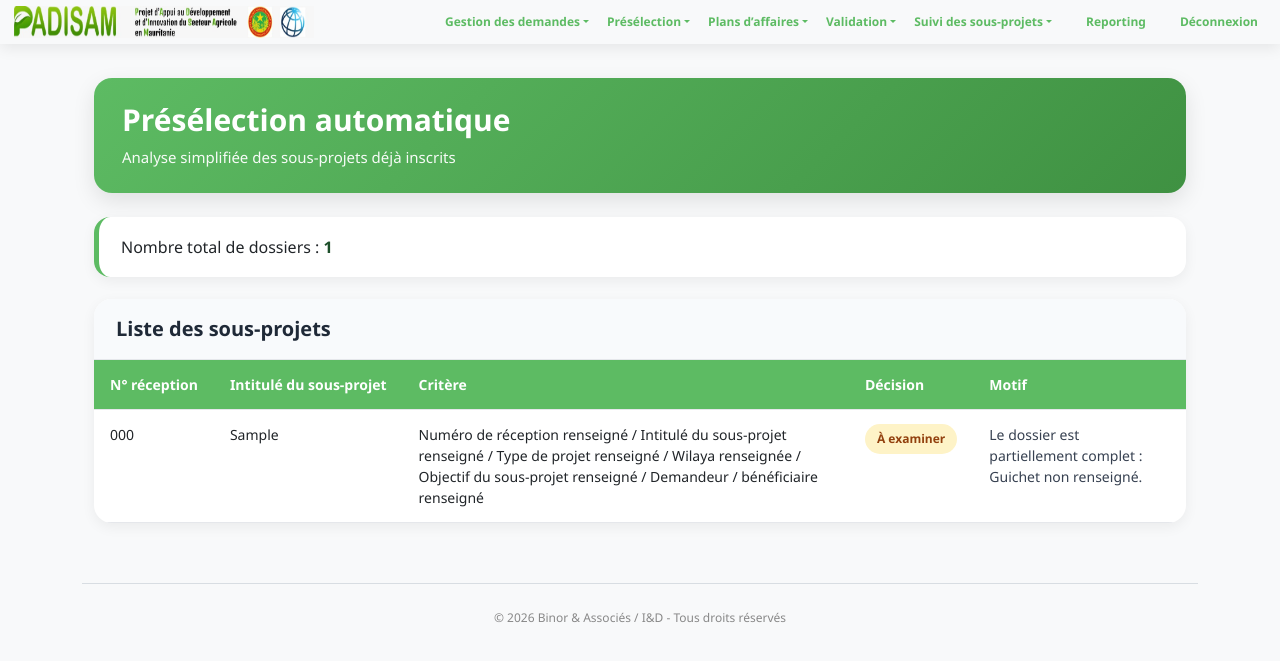
After one commit to metou9/PlateformeFCP, a Django app: page /formulaire/preselection-automatique/ in a window 1280 px wide. The commit adds this page. Shown: the top 661 px of the page. Run offline with Django 4.2, Linux system fonts and the light colour scheme; tables that the repository leaves empty hold one stand-in row (values such as "Sample post").

Commit message:
Ajout Preselection

```diff
--- a/formulaire/templates/formulaire/partials/_navbar.html
+++ b/formulaire/templates/formulaire/partials/_navbar.html
@@ -20,7 +20,7 @@
                 <li class="nav-item dropdown">
                     <a class="nav-link dropdown-toggle main-nav-link" href="#" id="examenDropdown" role="button" data-bs-toggle="dropdown" aria-expanded="false">Présélection</a>
                     <ul class="dropdown-menu custom-dropdown" aria-labelledby="examenDropdown">
-                        <li><span class="dropdown-item disabled-submenu">Présélection Automatique</span></li>
+                        <li><a class="dropdown-item active-submenu" href="{% url 'formulaire:preselection_automatique' %}">Présélection Automatique</a></li>
                         <li><span class="dropdown-item disabled-submenu">Présélection Comité de présélection régional</span></li>
 
                     </ul>
--- /dev/null
+++ b/formulaire/templates/formulaire/preselection_automatique.html
@@ -0,0 +1,187 @@
+{% extends 'formulaire/base.html' %}
+
+{% block title %}Présélection automatique - PADISAM{% endblock %}
+{% block extra_css %}
+<link href="/static/formulaire/css/formulaire.css" rel="stylesheet">
+<style>
+    .preselection-page {
+        padding-top: 10px;
+        padding-bottom: 30px;
+    }
+
+    .preselection-header {
+        background: linear-gradient(135deg, #5dbb63 0%, #3f9142 100%);
+        color: white;
+        padding: 24px 28px;
+        border-radius: 18px;
+        margin-bottom: 24px;
+        box-shadow: 0 8px 22px rgba(0, 0, 0, 0.10);
+    }
+
+    .preselection-header h1 {
+        margin: 0 0 8px 0;
+        font-size: 30px;
+        font-weight: 700;
+    }
+
+    .preselection-header p {
+        margin: 0;
+        font-size: 15px;
+        opacity: 0.95;
+    }
+
+    .stats-card {
+        background: #fff;
+        border-radius: 16px;
+        padding: 18px 22px;
+        box-shadow: 0 4px 14px rgba(0, 0, 0, 0.06);
+        margin-bottom: 22px;
+        border-left: 5px solid #5dbb63;
+    }
+
+    .stats-card strong {
+        color: #1d4f2a;
+    }
+
+    .preselection-table-card {
+        background: #fff;
+        border-radius: 18px;
+        overflow: hidden;
+        box-shadow: 0 4px 14px rgba(0, 0, 0, 0.06);
+    }
+
+    .preselection-table-card .card-header-custom {
+        background: #f8fafc;
+        padding: 18px 22px;
+        border-bottom: 1px solid #e5e7eb;
+    }
+
+    .preselection-table-card .card-header-custom h5 {
+        margin: 0;
+        color: #1f2937;
+        font-weight: 700;
+    }
+
+    .table-responsive {
+        width: 100%;
+        overflow-x: auto;
+    }
+
+    .preselection-table {
+        width: 100%;
+        border-collapse: collapse;
+    }
+
+    .preselection-table thead {
+        background: #5dbb63;
+        color: white;
+    }
+
+    .preselection-table th,
+    .preselection-table td {
+        padding: 14px 16px;
+        text-align: left;
+        border-bottom: 1px solid #e5e7eb;
+        vertical-align: top;
+        font-size: 14px;
+    }
+
+    .preselection-table th {
+        white-space: nowrap;
+        font-weight: 700;
+    }
+
+    .preselection-table tbody tr:hover {
+        background: #f9fafb;
+    }
+
+    .decision-badge {
+        display: inline-block;
+        padding: 6px 12px;
+        border-radius: 999px;
+        font-size: 12px;
+        font-weight: 700;
+        white-space: nowrap;
+    }
+
+    .badge-ok {
+        background: #dcfce7;
+        color: #166534;
+    }
+
+    .badge-review {
+        background: #fef3c7;
+        color: #92400e;
+    }
+
+    .badge-no {
+        background: #fee2e2;
+        color: #991b1b;
+    }
+
+    .motif-text {
+        color: #374151;
+        line-height: 1.5;
+    }
+
+    .empty-box {
+        padding: 30px;
+        text-align: center;
+        color: #6b7280;
+    }
+</style>
+{% endblock %}
+
+{% block content %}
+<div class="container preselection-page">
+    <div class="preselection-header">
+        <h1>Présélection automatique</h1>
+        <p>Analyse simplifiée des sous-projets déjà inscrits</p>
+    </div>
+
+    <div class="stats-card">
+        Nombre total de dossiers : <strong>{{ total_dossiers }}</strong>
+    </div>
+
+    <div class="preselection-table-card">
+        <div class="card-header-custom">
+            <h5>Liste des sous-projets</h5>
+        </div>
+
+        {% if lignes %}
+            <div class="table-responsive">
+                <table class="preselection-table">
+                    <thead>
+                        <tr>
+                            <th>N° réception</th>
+                            <th>Intitulé du sous-projet</th>
+                            <th>Critère</th>
+                            <th>Décision</th>
+                            <th>Motif</th>
+                        </tr>
+                    </thead>
+                    <tbody>
+                        {% for ligne in lignes %}
+                        <tr>
+                            <td>{{ ligne.numero_reception }}</td>
+                            <td>{{ ligne.intitule }}</td>
+                            <td>{{ ligne.critere }}</td>
+                            <td>
+                                <span class="decision-badge {{ ligne.badge_class }}">
+                                    {{ ligne.decision }}
+                                </span>
+                            </td>
+                            <td class="motif-text">{{ ligne.motif }}</td>
+                        </tr>
+                        {% endfor %}
+                    </tbody>
+                </table>
+            </div>
+        {% else %}
+            <div class="empty-box">
+                Aucun sous-projet trouvé.
+            </div>
+        {% endif %}
+    </div>
+</div>
+{% endblock %}
--- a/formulaire/urls.py
+++ b/formulaire/urls.py
@@ -57,4 +57,5 @@ urlpatterns = [
     path('api/get-communes/', views.get_communes, name='get_communes'),
     path('api/get-paysages/', views.get_paysages, name='get_paysages'),
     path('api/get-villages/', views.get_villages, name='get_villages'),
+    path('preselection-automatique/', views.preselection_automatique, name='preselection_automatique'),
 ]
--- a/formulaire/views.py
+++ b/formulaire/views.py
@@ -748,3 +748,87 @@ def get_villages(request):
             return JsonResponse([], safe=False)
 
     return JsonResponse([], safe=False)
+
+def evaluer_preselection(sp):
+    """
+    Présélection simple de démonstration.
+    Règles automatiques vérifiables sur les champs déjà existants.
+    """
+
+    criteres = []
+    motifs_manquants = []
+
+    # Critères vérifiables
+    if sp.numero_reception_formulaire:
+        criteres.append("Numéro de réception renseigné")
+    else:
+        motifs_manquants.append("Numéro de réception non renseigné")
+
+    if sp.intitule_sous_projet:
+        criteres.append("Intitulé du sous-projet renseigné")
+    else:
+        motifs_manquants.append("Intitulé du sous-projet non renseigné")
+
+    if sp.guichet:
+        criteres.append("Guichet renseigné")
+    else:
+        motifs_manquants.append("Guichet non renseigné")
+
+    if sp.type_projet:
+        criteres.append("Type de projet renseigné")
+    else:
+        motifs_manquants.append("Type de projet non renseigné")
+
+    if sp.wilaya:
+        criteres.append("Wilaya renseignée")
+    else:
+        motifs_manquants.append("Wilaya non renseignée")
+
+    if sp.objectif_sous_projet:
+        criteres.append("Objectif du sous-projet renseigné")
+    else:
+        motifs_manquants.append("Objectif du sous-projet non renseigné")
+
+    if sp.nom_statut_juridique:
+        criteres.append("Demandeur / bénéficiaire renseigné")
+    else:
+        motifs_manquants.append("Demandeur / bénéficiaire non renseigné")
+
+    # Décision automatique simple
+    if len(motifs_manquants) == 0:
+        decision = "Préselectionné"
+        motif = "Le dossier contient les informations minimales nécessaires pour passer à l’étape suivante."
+        badge_class = "badge-ok"
+    elif len(motifs_manquants) <= 2:
+        decision = "À examiner"
+        motif = "Le dossier est partiellement complet : " + "; ".join(motifs_manquants) + "."
+        badge_class = "badge-review"
+    else:
+        decision = "Rejet provisoire"
+        motif = "Le dossier est incomplet : " + "; ".join(motifs_manquants) + "."
+        badge_class = "badge-no"
+
+    return {
+        "numero_reception": sp.numero_reception_formulaire or "Non renseigné",
+        "intitule": sp.intitule_sous_projet or "Non renseigné",
+        "critere": " / ".join(criteres) if criteres else "Aucun critère validé",
+        "decision": decision,
+        "motif": motif,
+        "badge_class": badge_class,
+        "sous_projet": sp,
+    }
+
+
+def preselection_automatique(request):
+    """
+    Page simple de démonstration de la présélection automatique.
+    """
+    sous_projets = SousProjet.objects.all().order_by("-id")
+
+    lignes = [evaluer_preselection(sp) for sp in sous_projets]
+
+    context = {
+        "lignes": lignes,
+        "total_dossiers": sous_projets.count(),
+    }
+    return render(request, "formulaire/preselection_automatique.html", context)
```
Also changed, not shown: formulaire/forms.py (+70 -53 lines).
